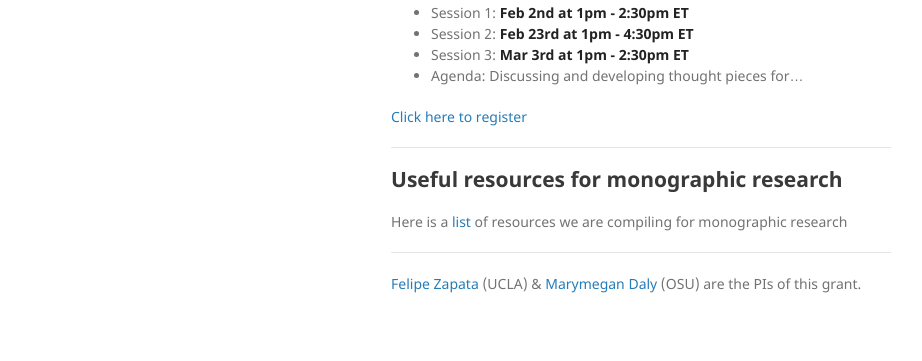
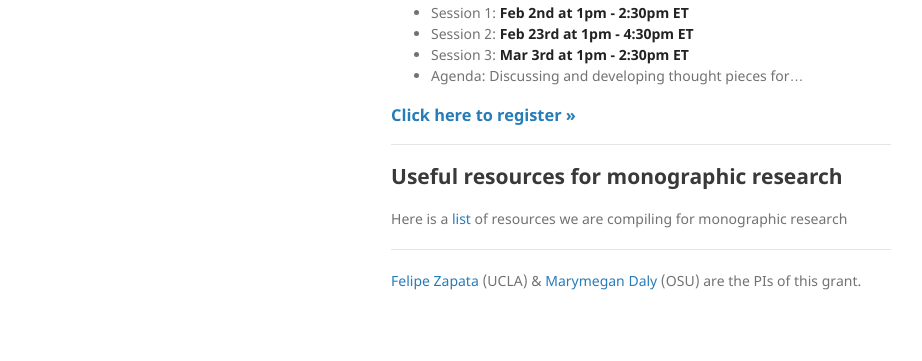
Before and after one commit to revitalizingmonographs/revitalizingmonographs.github.io, a Jekyll site: the page built from index.md, in a window 1280 px wide. Shown: the part 1173-1534 px from the top of the page, without its empty margins (179-1101 px from the left). Built offline with Jekyll 4.4.1, drawn with Linux system fonts in a browser that asks for light colours; our own code applies the rules of GitHub Pages for plain Markdown files.

Commit message:
more styling

```diff
--- a/index.md
+++ b/index.md
@@ -30,7 +30,7 @@ We aim to synthesize these conversations into a series of perspectives and recom
 * Session 3: <strong>Mar 3rd at 1pm - 2:30pm ET</strong>
 * Agenda: Discussing and developing thought pieces for...
 
-[Click here to register](https://zoom.us/meeting/register/tJIoc-ygrj8tG9AuWUyHVMFckXREe2XeL6m8)
+### [Click here to register »](https://zoom.us/meeting/register/tJIoc-ygrj8tG9AuWUyHVMFckXREe2XeL6m8)
 
 ---
 
```
